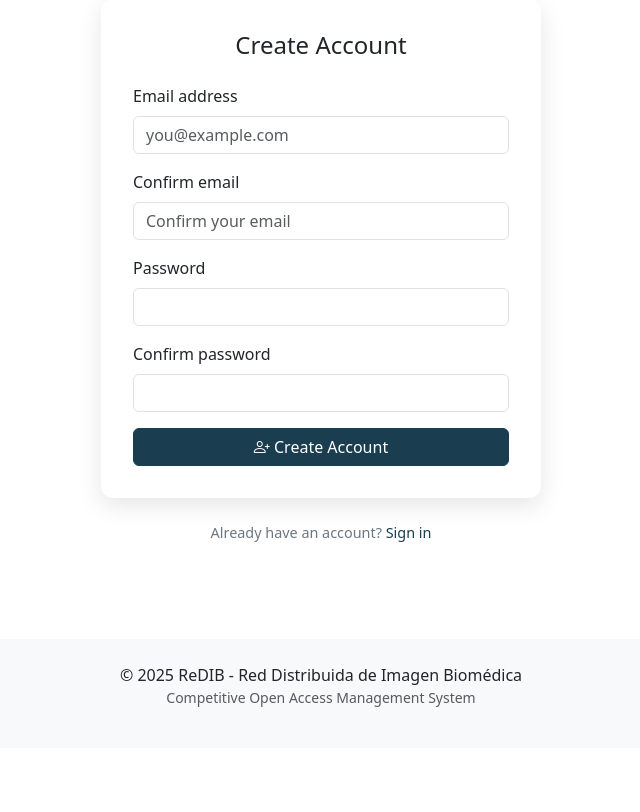
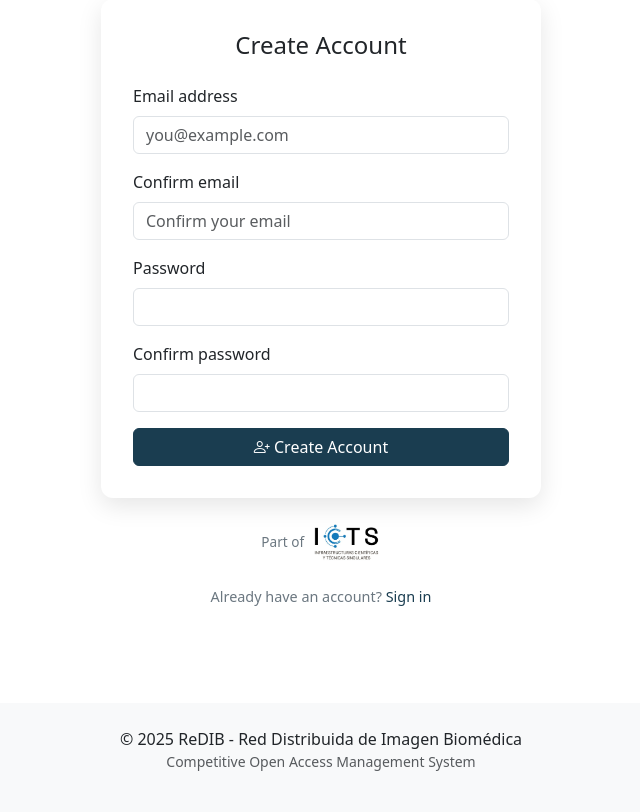
Before and after one commit to Rtasseff/ReDIB-Portal, a Django app: page /accounts/signup/ in a window 1280 px wide. Shown: the part 279-1091 px from the top of the page, without its empty margins (319-959 px from the left). Before the commit the page ends 986 px from the top, so only its background shows below. Run offline with Django 5.2, Linux system fonts and the light colour scheme; parts of the project's set-up code (start-up, migrations or seed data) failed here and were passed over; some libraries are stand-ins or nearby versions.

Commit message:
Add ICTS affiliate logo to auth pages
Display "Part of [ICTS logo]" below the login/signup card using
mix-blend-mode: multiply to handle the white JPG background.
Update branding guide with new logo and auth-affiliate CSS class.

Co-Authored-By: Claude Opus 4.6 <noreply@anthropic.com>

```diff
--- a/static/css/auth.css
+++ b/static/css/auth.css
@@ -47,6 +47,25 @@
     padding: 2rem;
 }
 
+.auth-affiliate {
+    text-align: center;
+    margin-top: 1.5rem;
+    display: flex;
+    align-items: center;
+    justify-content: center;
+    gap: 0.5rem;
+}
+
+.auth-affiliate span {
+    color: var(--redib-secondary, #6B7780);
+    font-size: 0.85rem;
+}
+
+.auth-affiliate img {
+    height: 40px;
+    mix-blend-mode: multiply;
+}
+
 .auth-footer {
     text-align: center;
     margin-top: 1.5rem;
--- a/templates/account/base_entrance.html
+++ b/templates/account/base_entrance.html
@@ -18,6 +18,10 @@
                 {% block entrance_content %}{% endblock %}
             </div>
         </div>
+        <div class="auth-affiliate">
+            <span>Part of</span>
+            <img src="{% static 'images/Logo-ICTS-def-low.jpg' %}" alt="ICTS - Infraestructuras Científicas y Técnicas Singulares">
+        </div>
         <div class="auth-footer">
             {% block entrance_footer %}{% endblock %}
         </div>
```
Also changed, not shown: docs/developer/branding-and-styles.md (+4 -1 lines), static/images/Logo-ICTS-def-low.jpg (added).
